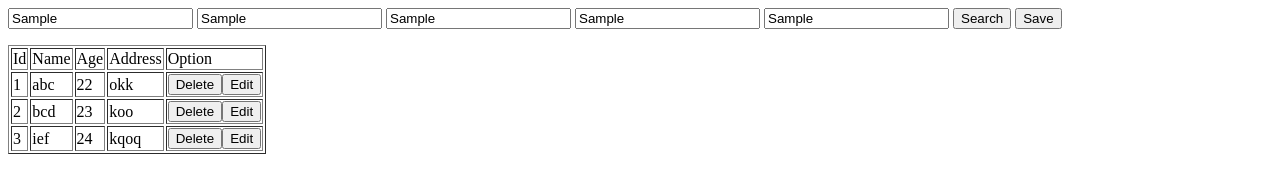
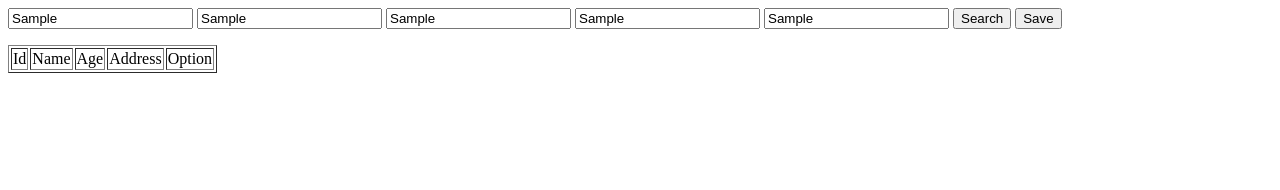
Before and after one commit to ducduy9999/Bai-Tap-JAVA-by-Do-Duc-Duy, a plain HTML site: page user.html in a window 1280 px wide. Both pictures are taken after typing "Sample", "Sample", "Sample", "Sample", "Sample" into the empty fields and a click on the button "Search". Drawn offline with Linux system fonts and the light colour scheme.

Commit message:
Bai Tap Js

```diff
--- a/user.html
+++ b/user.html
@@ -7,7 +7,7 @@
 		<input type="text" id="age" value="">
 		<input type="text" id="address" value="">
 		<input type="text" id="searchUser" value="">
-		<button type="button" id="searchUser" onclick="searchUser1(name)">Search</button>
+		<button type="button" id="searchUser" onclick="searchUser1()">Search</button>
 		<button type="button" id="saveBtn" onclick="createUser()">Save</button>
 		<button type="button" id="updateBtn" onclick="updateBtn1()" style="display: none">Update</button>
 
@@ -40,15 +40,10 @@
 			var tdOption = document.createElement("td");
 			var btnDel = document.createElement("button");
 			var btnEdit = document.createElement("button");
-			var btnSearch = document.createElement("button");
 
 			btnDel.innerText = "Delete"
 			btnEdit.innerText = "Edit"
-			btnSearch.innerHTML="Search"
 
-			btnSearch.onclick = function(){
-				searchUser1(user.name)
-			}
 
 			btnDel.onclick = function () {
 				console.log(id)
@@ -140,10 +135,16 @@
 			document.getElementById("updateBtn").style.display = "none"
 			document.getElementById("saveBtn").style.display = "block"
 		}
-		function searchUser1(name) {
+		function searchUser1() {
+			var nameInput = document.getElementById("searchUser")
+			var name = nameInput.value;
+			console.log(name);
 
-			let index = users.findIndex(u => u.name == name); // ham loc nhanh hon de tim id xoa
-			resetDrawTable(users)
+			let index = users.findIndex(u => u.name == name); // ham loc nhanh hon de tim id xoas
+			let user = users[index];
+			console.log(users);
+
+			resetDrawTable([user])
 		}
 	</script>
 
```
